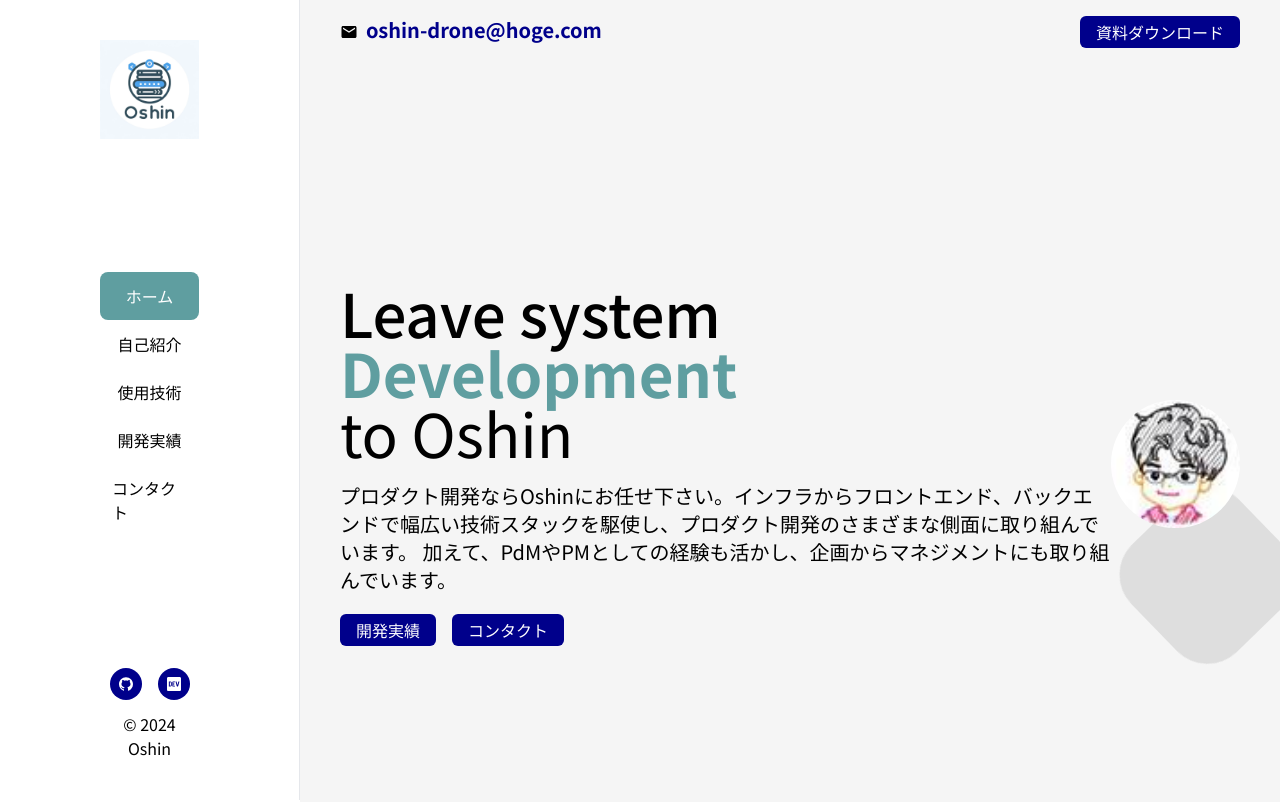
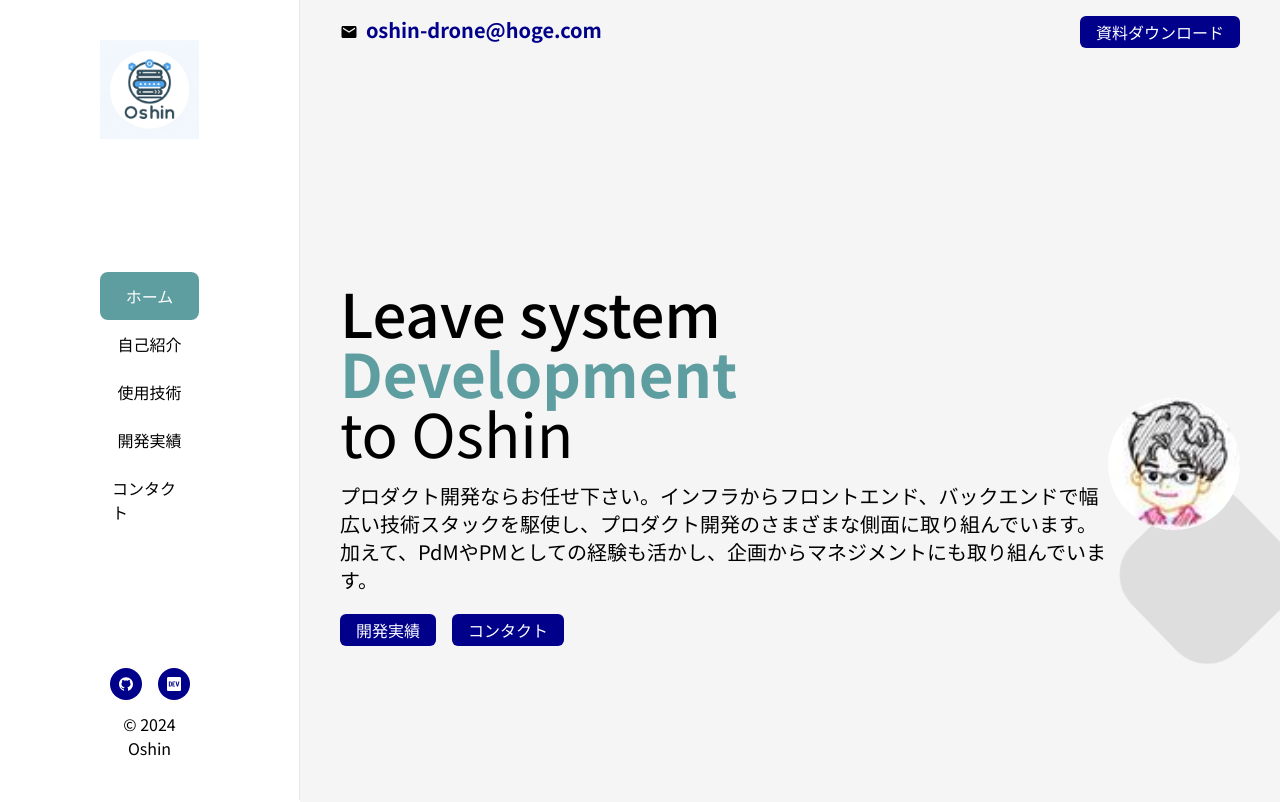
Before and after one commit to shingoasou-0804/oshin-portfolio, a Next.js app in the folder src/: page / in a window 1280 px wide. Shown: the top 802 px of the page. Built offline with nearby package versions, Linux system fonts and the light colour scheme.

Commit message:
modify hero.js

```diff
--- a/src/components/Hero.js
+++ b/src/components/Hero.js
@@ -13,7 +13,7 @@ function Hero() {
             <span className='font-bold text-cadetblue'>Development</span>
             <h2>to Oshin</h2>
             <p className='mt-5 text-xl'>
-              プロダクト開発ならOshinにお任せ下さい。インフラからフロントエンド、バックエンドで幅広い技術スタックを駆使し、プロダクト開発のさまざまな側面に取り組んでいます。
+              プロダクト開発ならお任せ下さい。インフラからフロントエンド、バックエンドで幅広い技術スタックを駆使し、プロダクト開発のさまざまな側面に取り組んでいます。
               加えて、PdMやPMとしての経験も活かし、企画からマネジメントにも取り組んでいます。
             </p>
           </div>
```
